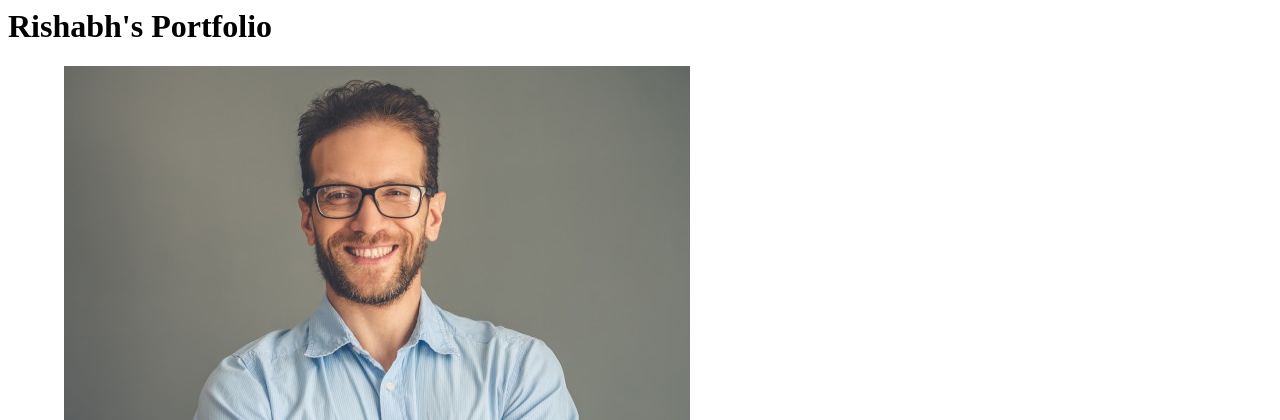
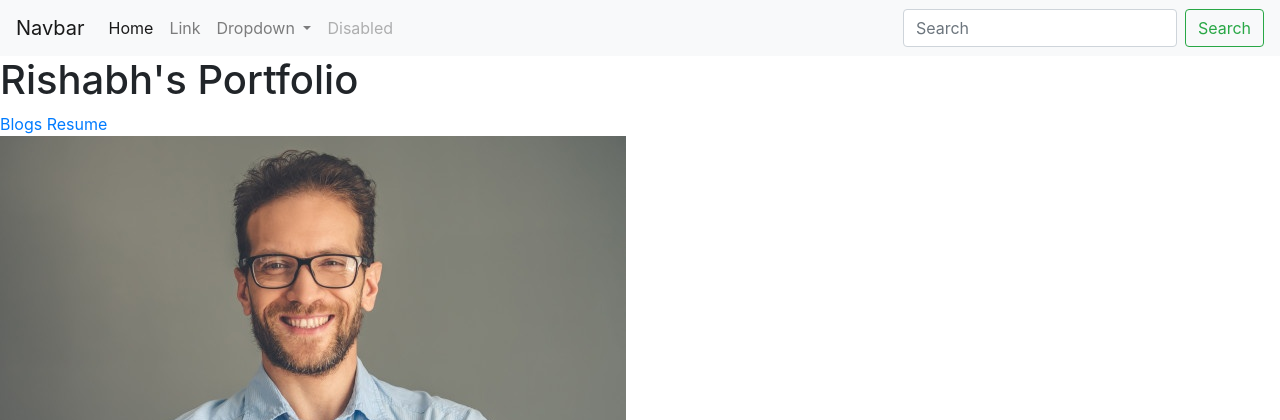
Before and after one commit to rishabhrj11/personal-portfolio, a Django app: page / in a window 1280 px wide. Shown: the top 420 px of the page. Run offline with Django 3.2, Linux system fonts and the light colour scheme; data comes from the database, SQL or seed files in the repository; both versions use the stored data as it was after the commit; some libraries are stand-ins or nearby versions.

Commit message:
All functionalities except CSS

```diff
--- a/blog/models.py
+++ b/blog/models.py
@@ -4,3 +4,6 @@ class Blog(models.Model):
     title = models.CharField(max_length = 250)
     description = models.TextField()
     date = models.DateField()
+
+    def __str__(self):
+        return self.title
--- a/blog/urls.py
+++ b/blog/urls.py
@@ -2,6 +2,9 @@
 from django.urls import path
 from blog import views
 
+app_name = 'blog'
+
 urlpatterns = [
     path('',views.blog,name = 'blog'),
+    path('<int:blog_id>/',views.detail,name = 'detail'),
 ]
--- a/blog/views.py
+++ b/blog/views.py
@@ -1,5 +1,9 @@
-from django.shortcuts import render
+from django.shortcuts import render,get_object_or_404
 from .models import Blog
 def blog(request):
     blogs = Blog.objects.order_by('date')[:5]
     return render(request,'blogs/blog.html',{"blogs":blogs})
+
+def detail(request,blog_id):
+    blog = get_object_or_404(Blog, pk = blog_id)
+    return render(request,'blogs/detail.html',{'blog':blog})
--- a/portfolio/models.py
+++ b/portfolio/models.py
@@ -5,3 +5,6 @@ class Project(models.Model):
     description = models.CharField(max_length=250)
     image = models.ImageField(upload_to='Portfolio/Images')
     url = models.URLField(blank=True)
+
+    def __str__(self):
+        return self.title
--- /dev/null
+++ b/portfolio/templates/portfolio/base.html
@@ -0,0 +1,58 @@
+<!doctype html>
+<html lang="en">
+  <head>
+    <!-- Required meta tags -->
+    <meta charset="utf-8">
+    <meta name="viewport" content="width=device-width, initial-scale=1, shrink-to-fit=no">
+
+    <!-- Bootstrap CSS -->
+    <link rel="stylesheet" href="https://stackpath.bootstrapcdn.com/bootstrap/4.5.2/css/bootstrap.min.css" integrity="sha384-JcKb8q3iqJ61gNV9KGb8thSsNjpSL0n8PARn9HuZOnIxN0hoP+VmmDGMN5t9UJ0Z" crossorigin="anonymous">
+
+  </head>
+  <body>
+
+    <nav class="navbar navbar-expand-lg navbar-light bg-light">
+        <a class="navbar-brand" href="#">Navbar</a>
+        <button class="navbar-toggler" type="button" data-toggle="collapse" data-target="#navbarSupportedContent" aria-controls="navbarSupportedContent" aria-expanded="false" aria-label="Toggle navigation">
+          <span class="navbar-toggler-icon"></span>
+        </button>
+
+        <div class="collapse navbar-collapse" id="navbarSupportedContent">
+          <ul class="navbar-nav mr-auto">
+            <li class="nav-item active">
+              <a class="nav-link" href="#">Home <span class="sr-only">(current)</span></a>
+            </li>
+            <li class="nav-item">
+              <a class="nav-link" href="#">Link</a>
+            </li>
+            <li class="nav-item dropdown">
+              <a class="nav-link dropdown-toggle" href="#" id="navbarDropdown" role="button" data-toggle="dropdown" aria-haspopup="true" aria-expanded="false">
+                Dropdown
+              </a>
+              <div class="dropdown-menu" aria-labelledby="navbarDropdown">
+                <a class="dropdown-item" href="#">Action</a>
+                <a class="dropdown-item" href="#">Another action</a>
+                <div class="dropdown-divider"></div>
+                <a class="dropdown-item" href="#">Something else here</a>
+              </div>
+            </li>
+            <li class="nav-item">
+              <a class="nav-link disabled" href="#" tabindex="-1" aria-disabled="true">Disabled</a>
+            </li>
+          </ul>
+          <form class="form-inline my-2 my-lg-0">
+            <input class="form-control mr-sm-2" type="search" placeholder="Search" aria-label="Search">
+            <button class="btn btn-outline-success my-2 my-sm-0" type="submit">Search</button>
+          </form>
+        </div>
+      </nav>
+
+      {% block content %}
+
+      {% endblock %}
+
+    <script src="https://code.jquery.com/jquery-3.5.1.slim.min.js" integrity="sha384-DfXdz2htPH0lsSSs5nCTpuj/zy4C+OGpamoFVy38MVBnE+IbbVYUew+OrCXaRkfj" crossorigin="anonymous"></script>
+    <script src="https://cdn.jsdelivr.net/npm/popper.js@1.16.1/dist/umd/popper.min.js" integrity="sha384-9/reFTGAW83EW2RDu2S0VKaIzap3H66lZH81PoYlFhbGU+6BZp6G7niu735Sk7lN" crossorigin="anonymous"></script>
+    <script src="https://stackpath.bootstrapcdn.com/bootstrap/4.5.2/js/bootstrap.min.js" integrity="sha384-B4gt1jrGC7Jh4AgTPSdUtOBvfO8shuf57BaghqFfPlYxofvL8/KUEfYiJOMMV+rV" crossorigin="anonymous"></script>
+  </body>
+</html>
--- a/portfolio/templates/portfolio/home.html
+++ b/portfolio/templates/portfolio/home.html
@@ -1,7 +1,13 @@
+{% extends 'portfolio/base.html' %}
+{% block content %}
+
+
 <title> Personal Portfolio</title>
 {% load static %}
 <h1> Rishabh's Portfolio </h1>
+<a href="{% url 'blog:blog'%}" > Blogs </a>
 <a href="{% static 'portfolio/resume.pdf'%}" > Resume </a>
+<br>
 <img src="{% static 'portfolio/Pic1.jpg' %}" />
 
 {% for project in projects%}
@@ -12,3 +18,6 @@
 <a href="{{project.url}}"> Link </a>
 {% endif %}
 {% endfor %}
+
+
+{% endblock %}
```
Also changed, not shown: blog/templates/blogs/blog.html (+10 -4 lines), blog/templates/blogs/detail.html (added, +10 -0 lines), db.sqlite3.
